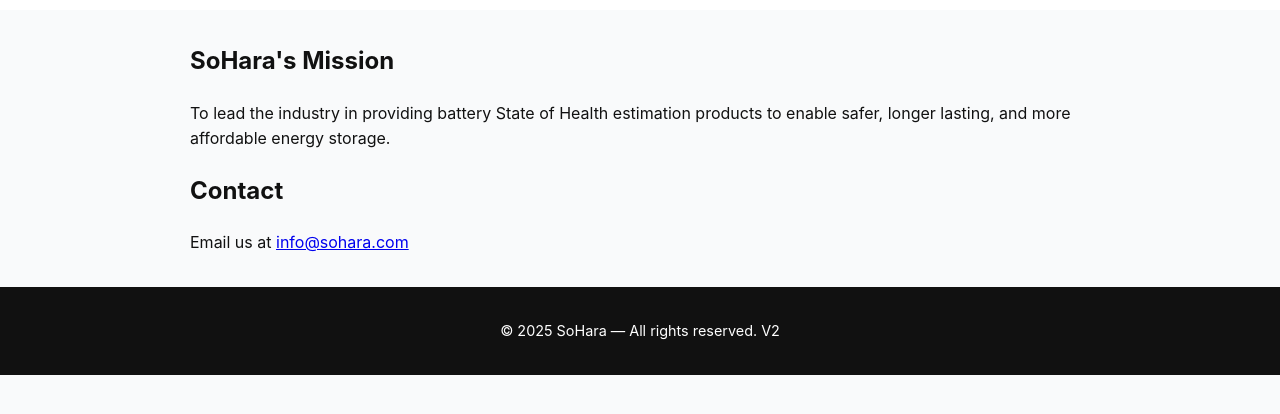
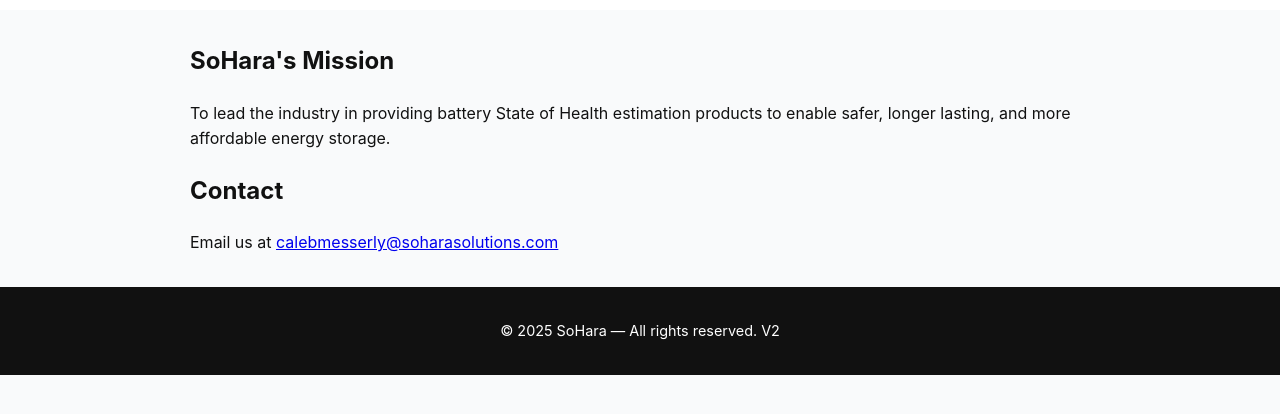
Before and after one commit to cjmess01/sohara-website, a plain HTML site: page index.html in a window 1280 px wide. Shown: the part 124-538 px from the top of the page. Drawn offline with Linux system fonts and the light colour scheme.

Commit message:
Changed email addy

```diff
--- a/index.html
+++ b/index.html
@@ -26,7 +26,10 @@
 
     <section class="fade-in">
       <h2>Contact</h2>
-      <p>Email us at <a href="mailto:info@sohara.com">info@sohara.com</a></p>
+      <p>
+        Email us at
+        <a href="mailto:calebmesserly@soharasolutions.com">calebmesserly@soharasolutions.com</a>
+      </p>
     </section>
   </main>
 
```
